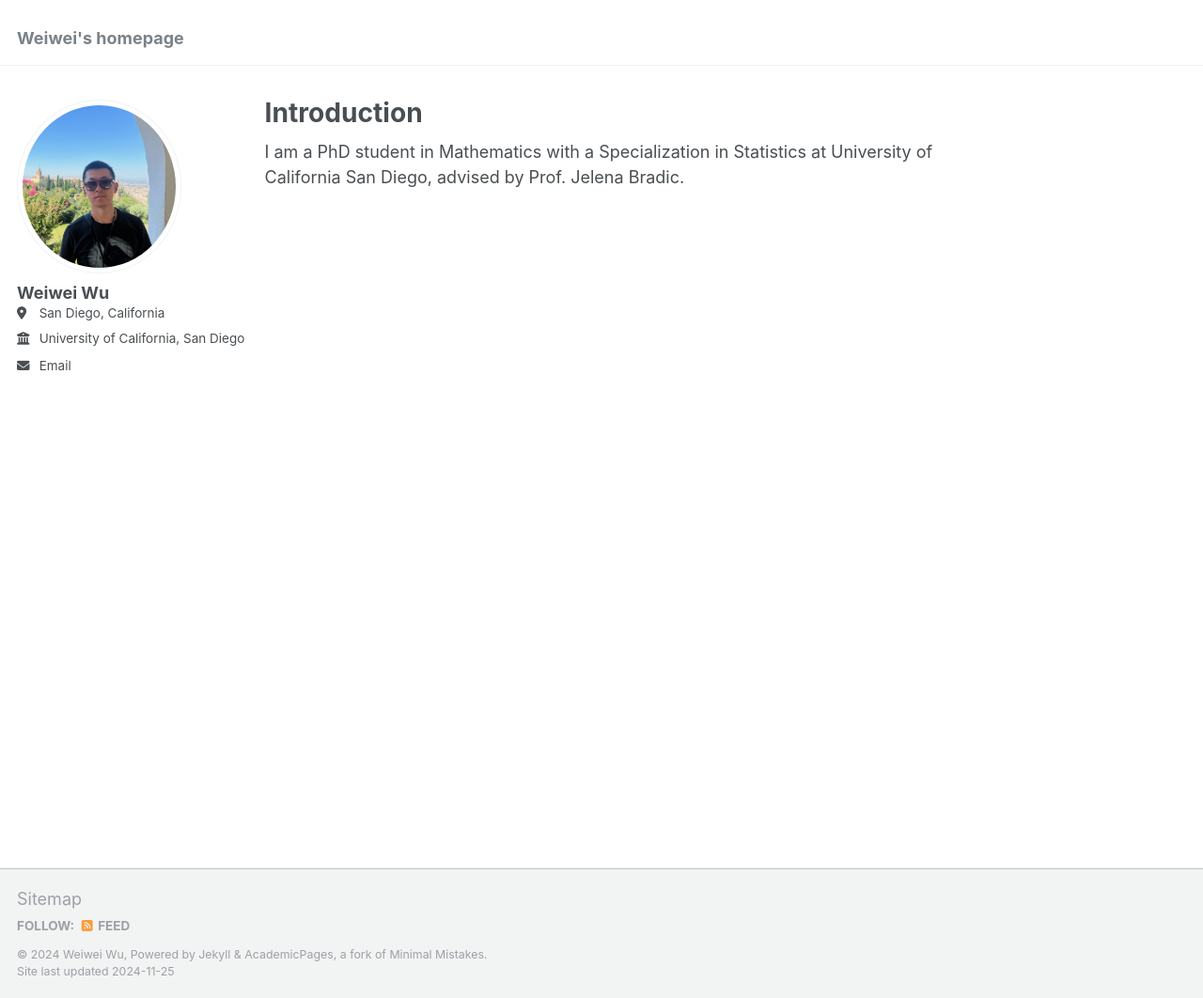
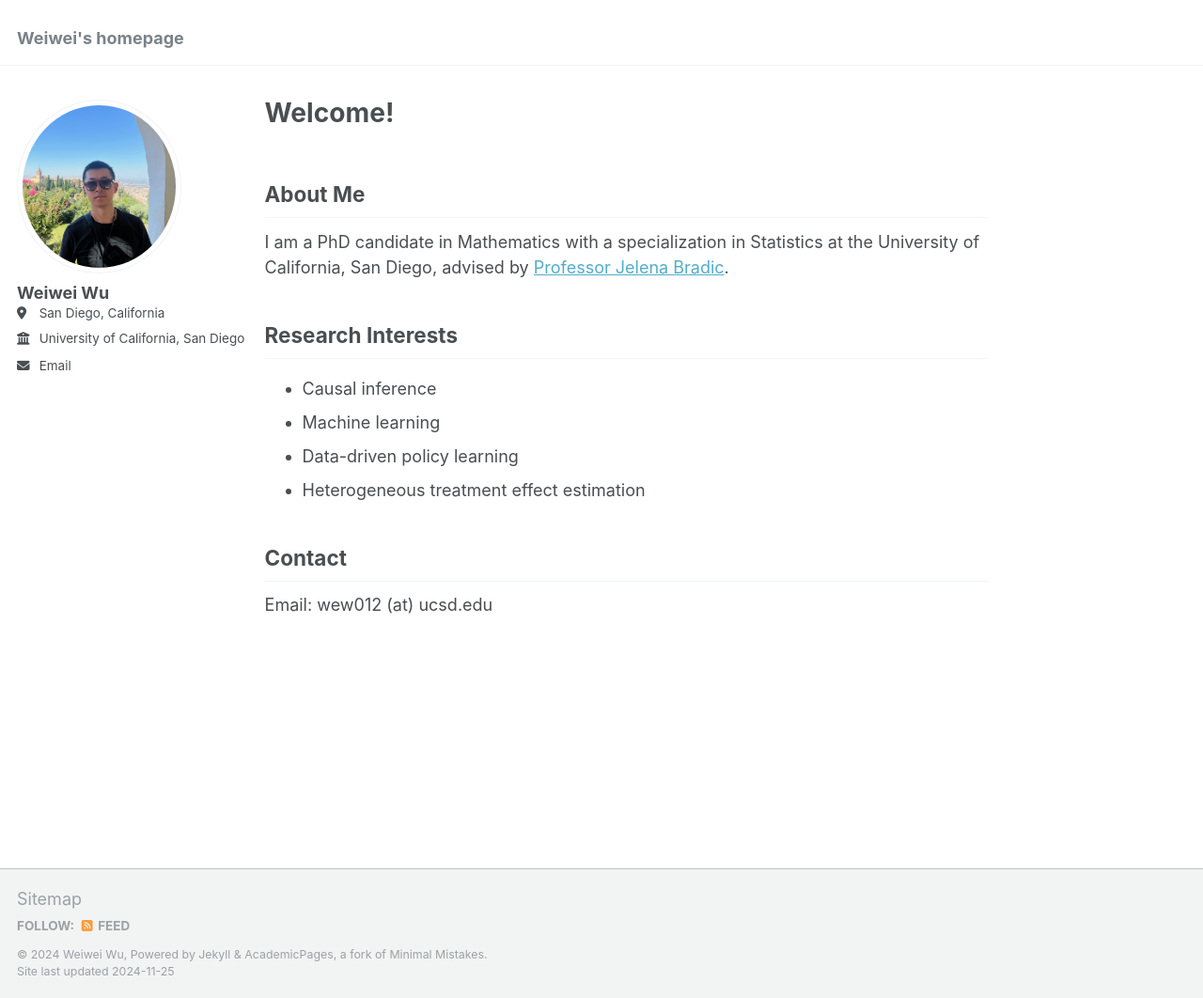
Before and after one commit to WWWU012/wwwu012.github.io, a Jekyll site: the page built from _pages/about.md, in a window 1280 px wide and 1062 px high. Shown: the whole window at 94% size. Built offline with Jekyll 4.4.1, drawn with Linux system fonts in a browser that asks for light colours.

Commit message:
Update about.md

```diff
--- a/_pages/about.md
+++ b/_pages/about.md
@@ -1,6 +1,6 @@
 ---
 permalink: /
-title: "Introduction"
+title: "Welcome!"
 author_profile: true
 redirect_from:
   - /about/
@@ -8,4 +8,14 @@ redirect_from:
 ---
 
 
-I am a PhD student in Mathematics with a Specialization in Statistics at University of California San Diego, advised by Prof. Jelena Bradic.
+## About Me
+I am a PhD candidate in Mathematics with a specialization in Statistics at the University of California, San Diego, advised by [Professor Jelena Bradic](http://www.jelenabradic.net).
+
+## Research Interests
+- Causal inference
+- Machine learning
+- Data-driven policy learning
+- Heterogeneous treatment effect estimation
+
+## Contact
+Email: wew012 (at) ucsd.edu
```
